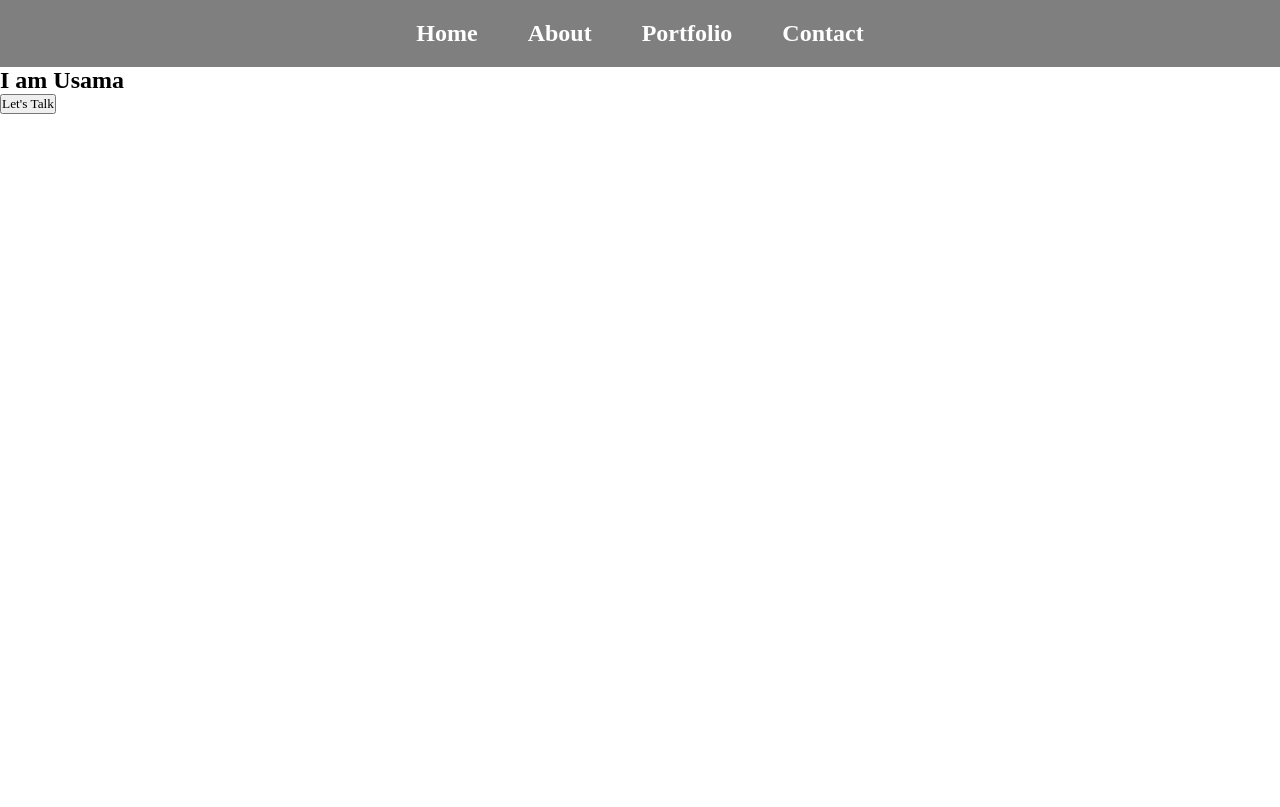
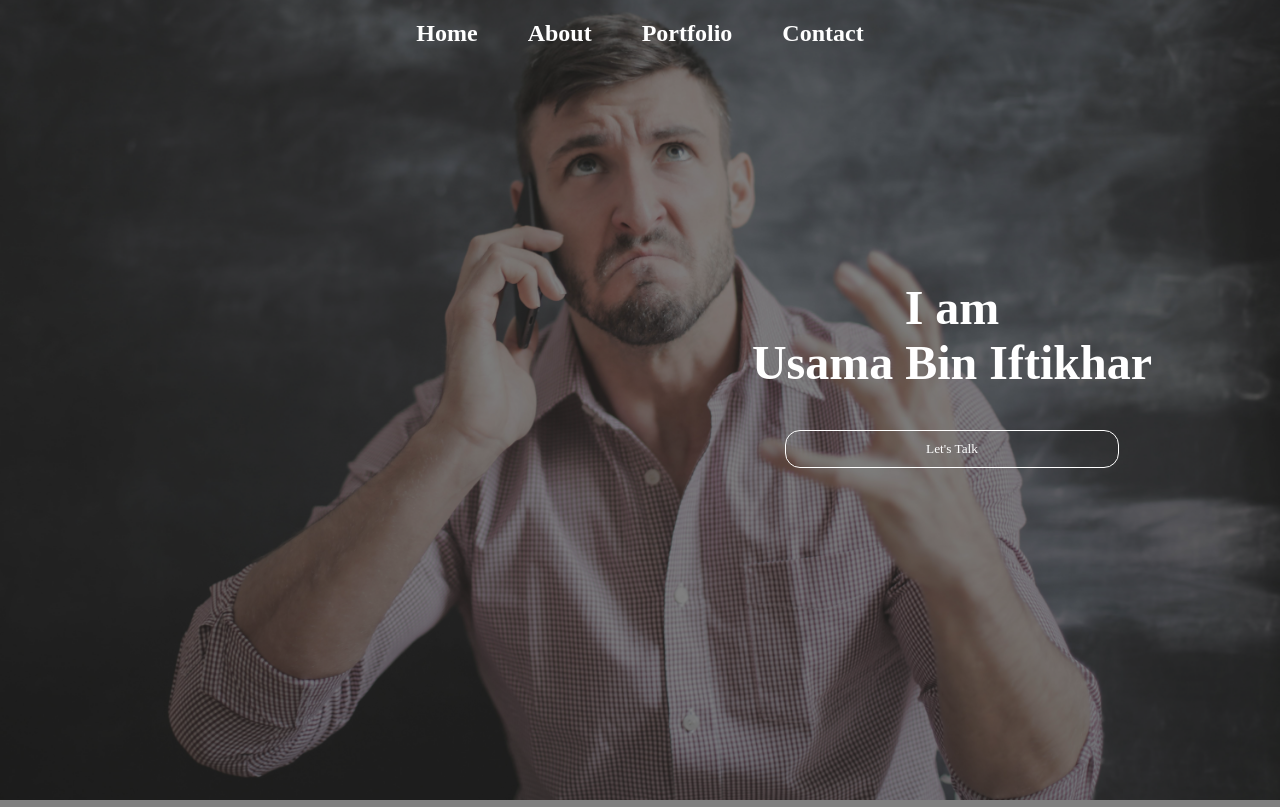
Before and after one commit to usamaBIftikhar/portfoliodemo, a plain HTML site: page index.html in a window 1280 px wide. Drawn offline with Linux system fonts and the light colour scheme.

Commit message:
Completed Home Section

```diff
--- a/index.html
+++ b/index.html
@@ -1,10 +1,10 @@
 <!DOCTYPE html>
 <html lang="en">
   <head>
-    <meta charset="UTF-8">
-    <meta name="viewport" content="width=device-width, initial-scale=1.0">
+    <meta charset="UTF-8" />
+    <meta name="viewport" content="width=device-width, initial-scale=1.0" />
     <title>Portfolio Website</title>
-    <link rel="stylesheet" href="style.css">
+    <link rel="stylesheet" href="style.css" />
   </head>
   <body>
     <nav class="navbar">
@@ -18,7 +18,10 @@
     <!-- Home -->
     <section id="home">
       <div class="main">
-            <h1 class="heading">I am Usama</h1>
+        <h1 class="heading">
+          I am <br />
+          Usama Bin Iftikhar
+        </h1>
         <button class="btn">Let's Talk</button>
       </div>
     </section>
--- a/style.css
+++ b/style.css
@@ -9,6 +9,8 @@
     justify-content: center;
     align-items: center;
     background-color: rgb(0, 0, 0, 0.5);
+    position: sticky;
+    top: 0;
 }
 .navbar ul{
     display: flex;
@@ -34,4 +36,49 @@
 #home{
     display: flex;
     flex-direction: column;
+    background-color: rgb(0,0,0, 0.5);
+    justify-content: center;
+    align-items: center;
+    color: white;
+    height: 740px;
 }
+#home::before{
+    content: '';
+    position: absolute;
+    top: 0;
+    right: 0;
+    background: url('img/person.jpg') center/cover;
+    opacity: 0.8;
+    width: 100%;
+    height: 800px;
+    z-index: -1;
+}
+.main{
+    display: flex;
+    flex-direction: column;
+    position: absolute;
+    align-items: center;
+    right: 10% ;
+    top: 30%;
+}
+.heading{
+    font-size: 3rem;
+    text-align: center;
+    margin: 40px 0px;
+}
+.btn{
+    padding: 10px 35%;
+    background: transparent;
+    border: 1px solid white;
+    color: white;
+    outline: none;
+    transition: 0.6s ease;
+    border-radius: 15px;
+}
+.btn:hover{
+    cursor: pointer;
+    background-color: white;
+    color: black;
+    font-weight: bold;
+    box-shadow: 0 0 15px white;
+}
```
Also changed, not shown: img/person.jpg (added). Lines whose indentation alone changed are shown as unchanged.
